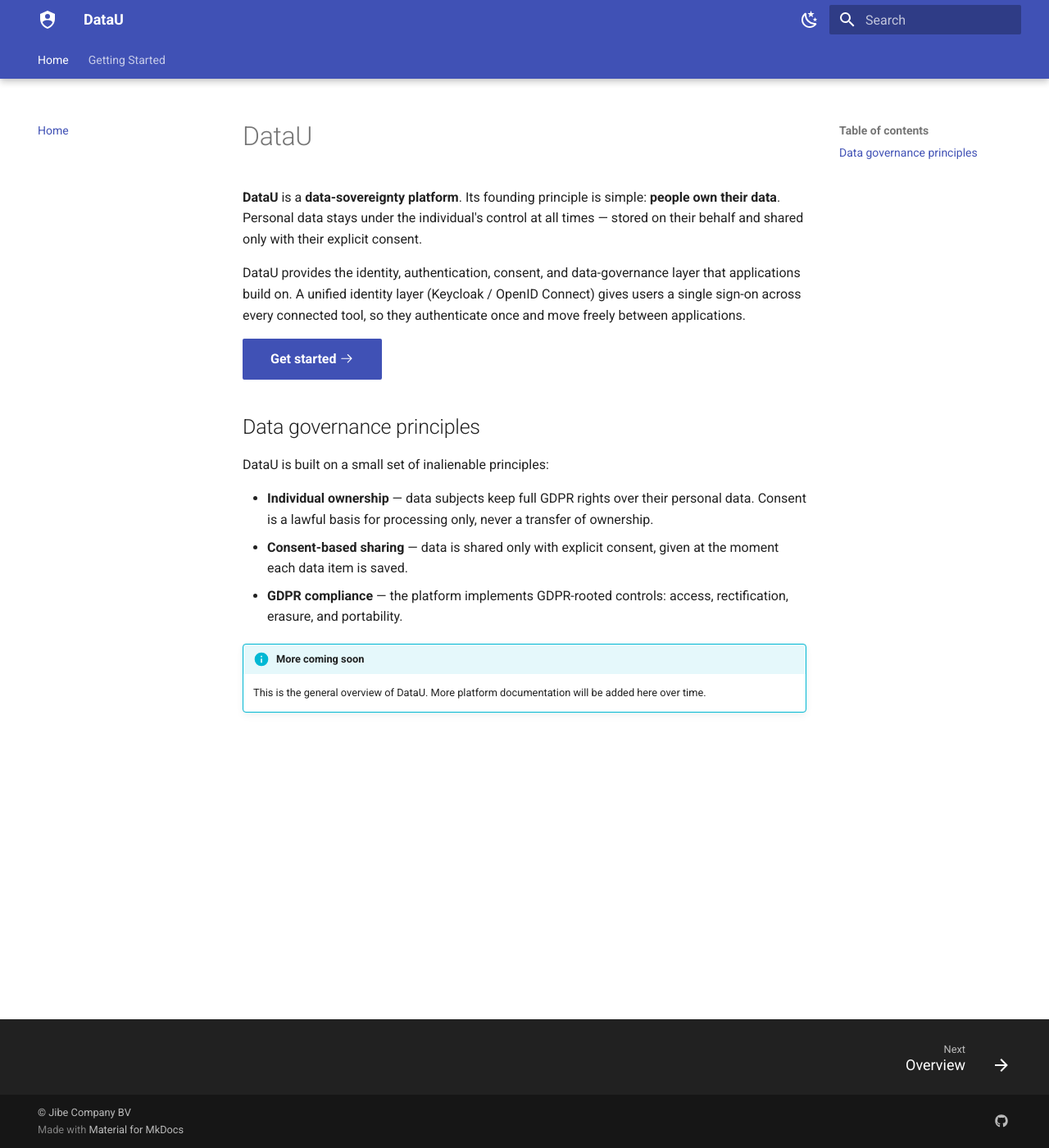
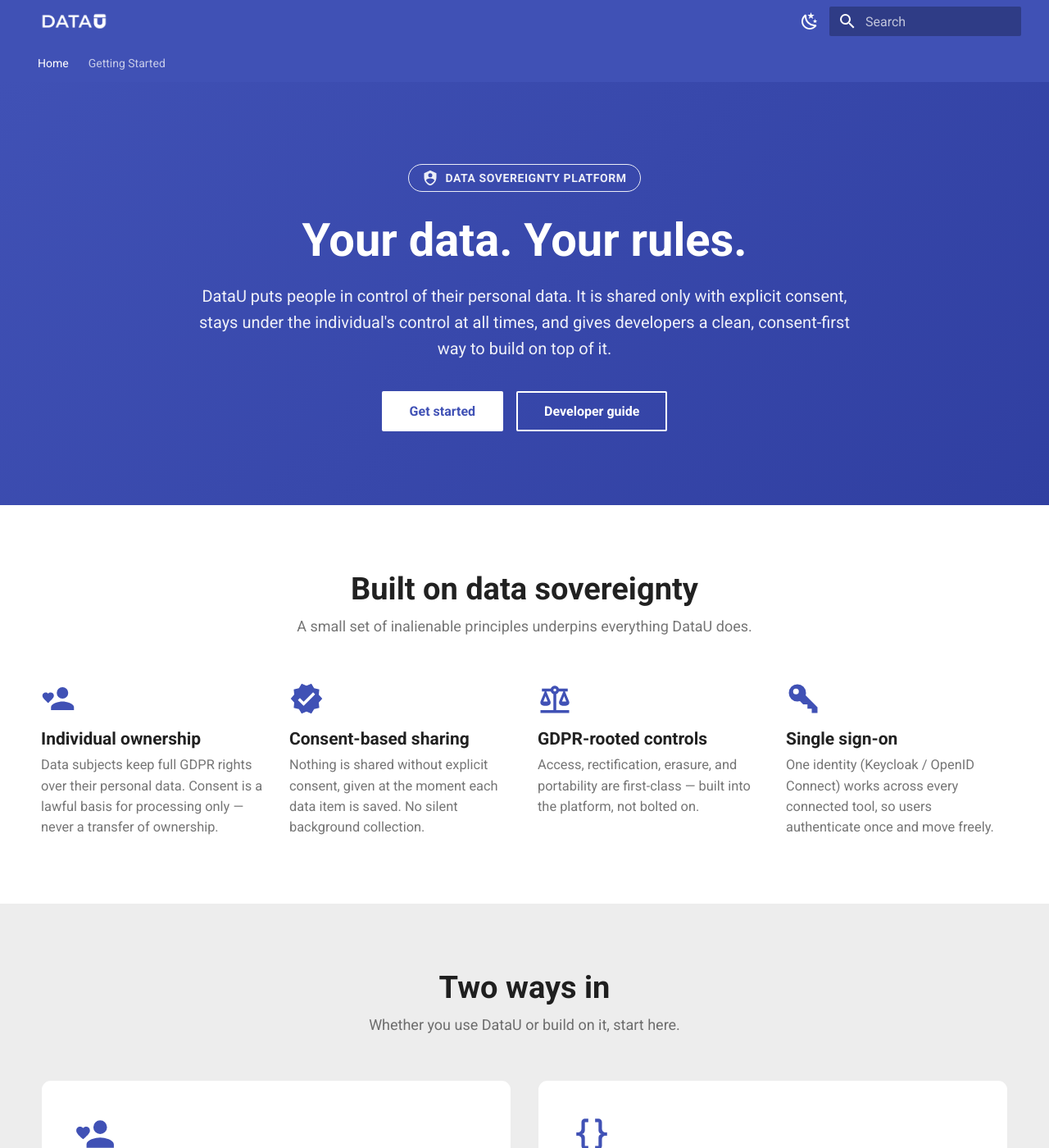
Before and after one commit to jibecompany/datau-docs, an MkDocs documentation site: the page built from docs/index.md, in a window 1280 px wide and 1400 px high. Shown: the whole window at 82% size. Built offline with MkDocs 1.6.1 and Material for MkDocs 9.7.7, drawn with Linux system fonts in a browser that asks for light colours; some of the changed text lies outside the part shown.

Commit message:
Add scrollable landing page and DataU logo
- Custom overrides/home.html: full-bleed hero, principles feature grid,
  two-audience cards, and a closing CTA (Material-style landing)
- docs/stylesheets/extra.css: theme-aware styling for the landing,
  plus header logo treatment
- Add DataU logo (assets/datau-logo.png) as header logo + favicon,
  rendered white on the coloured header; hide the now-redundant
  site-name text
- index.md is now just front matter (template: home.html, hide nav+toc)

Co-Authored-By: Claude Opus 4.8 (1M context) <noreply@anthropic.com>

```diff
--- a/docs/index.md
+++ b/docs/index.md
@@ -1,25 +1,7 @@
-# DataU
-
-**DataU** is a **data-sovereignty platform**. Its founding principle is simple: **people own their
-data**. Personal data stays under the individual's control at all times — stored on their behalf and
-shared only with their explicit consent.
-
-DataU provides the identity, authentication, consent, and data-governance layer that applications
-build on. A unified identity layer (Keycloak / OpenID Connect) gives users a single sign-on across
-every connected tool, so they authenticate once and move freely between applications.
-
-[Get started :octicons-arrow-right-24:](getting-started.md){ .md-button .md-button--primary }
-
-## Data governance principles
-
-DataU is built on a small set of inalienable principles:
-
-- **Individual ownership** — data subjects keep full GDPR rights over their personal data. Consent
-  is a lawful basis for processing only, never a transfer of ownership.
-- **Consent-based sharing** — data is shared only with explicit consent, given at the moment each
-  data item is saved.
-- **GDPR compliance** — the platform implements GDPR-rooted controls: access, rectification,
-  erasure, and portability.
-
-!!! info "More coming soon"
-    This is the general overview of DataU. More platform documentation will be added here over time.
+---
+title: DataU — Your data, your rules
+template: home.html
+hide:
+  - navigation
+  - toc
+---
--- /dev/null
+++ b/docs/stylesheets/extra.css
@@ -0,0 +1,243 @@
+/* ============================================================
+   Header logo
+   ============================================================ */
+
+/* The logo is a dark wordmark; render it white on the coloured header. */
+.md-header__button.md-logo img {
+  filter: brightness(0) invert(1);
+  height: 1.4rem;
+  width: auto;
+}
+
+/* Logo already spells "DataU" — hide the redundant site-name text,
+   but keep the current page title that appears on scroll. */
+.md-header__title .md-header__topic:first-child {
+  display: none;
+}
+
+/* ============================================================
+   DataU landing page (home.html)
+   ============================================================ */
+
+/* Shared centered container, matching Material's content width */
+.dx-grid {
+  max-width: 61rem;
+  margin: 0 auto;
+  padding: 0 1rem;
+}
+
+/* ---- Hero ---------------------------------------------------- */
+.dx-hero,
+.dx-cta {
+  background: linear-gradient(
+    135deg,
+    var(--md-primary-fg-color),
+    var(--md-primary-fg-color--dark)
+  );
+  color: var(--md-primary-bg-color);
+}
+
+.dx-hero {
+  padding: 5rem 0 4.5rem;
+  text-align: center;
+}
+
+.dx-hero__badge {
+  display: inline-flex;
+  align-items: center;
+  gap: 0.4rem;
+  padding: 0.3rem 0.8rem;
+  margin-bottom: 1.4rem;
+  border: 1px solid currentColor;
+  border-radius: 2rem;
+  font-size: 0.7rem;
+  font-weight: 600;
+  letter-spacing: 0.04em;
+  text-transform: uppercase;
+  opacity: 0.9;
+}
+.dx-hero__badge svg {
+  width: 1rem;
+  height: 1rem;
+  fill: currentColor;
+}
+
+.dx-hero h1 {
+  margin: 0 0 1rem;
+  font-size: 2.8rem;
+  font-weight: 800;
+  line-height: 1.12;
+  color: inherit;
+}
+
+.dx-hero p {
+  max-width: 40rem;
+  margin: 0 auto 1.8rem;
+  font-size: 1rem;
+  line-height: 1.6;
+  opacity: 0.92;
+}
+
+.dx-hero__buttons {
+  display: flex;
+  gap: 0.8rem;
+  justify-content: center;
+  flex-wrap: wrap;
+}
+
+/* Buttons on the coloured bands: invert for contrast */
+.dx-hero .md-button,
+.dx-cta .md-button {
+  color: var(--md-primary-bg-color);
+  border-color: var(--md-primary-bg-color);
+}
+.dx-hero .md-button--primary,
+.dx-cta .md-button--primary {
+  background-color: var(--md-primary-bg-color);
+  color: var(--md-primary-fg-color);
+  border-color: var(--md-primary-bg-color);
+}
+.dx-hero .md-button--primary:hover,
+.dx-hero .md-button:hover,
+.dx-cta .md-button--primary:hover,
+.dx-cta .md-button:hover {
+  background-color: transparent;
+  color: var(--md-primary-bg-color);
+  border-color: var(--md-primary-bg-color);
+}
+
+/* ---- Bands --------------------------------------------------- */
+.dx-band {
+  padding: 4rem 0;
+}
+.dx-band--alt {
+  background-color: var(--md-default-fg-color--lightest);
+}
+
+.dx-band__title {
+  margin: 0;
+  text-align: center;
+  font-size: 1.9rem;
+  font-weight: 700;
+}
+.dx-band__lead {
+  max-width: 36rem;
+  margin: 0.5rem auto 2.6rem;
+  text-align: center;
+  font-size: 0.9rem;
+  line-height: 1.6;
+  color: var(--md-default-fg-color--light);
+}
+
+/* ---- Feature grid ------------------------------------------- */
+.dx-features {
+  display: grid;
+  grid-template-columns: repeat(auto-fit, minmax(220px, 1fr));
+  gap: 1.6rem;
+}
+.dx-feature__icon svg {
+  width: 2.1rem;
+  height: 2.1rem;
+  fill: var(--md-primary-fg-color);
+}
+.dx-feature h3 {
+  margin: 0.7rem 0 0.35rem;
+  font-size: 1.05rem;
+  font-weight: 700;
+}
+.dx-feature p {
+  margin: 0;
+  font-size: 0.82rem;
+  line-height: 1.55;
+  color: var(--md-default-fg-color--light);
+}
+
+/* ---- Audience cards ----------------------------------------- */
+.dx-cards {
+  display: grid;
+  grid-template-columns: repeat(auto-fit, minmax(280px, 1fr));
+  gap: 1.6rem;
+}
+.dx-card {
+  display: block;
+  padding: 2rem;
+  border: 1px solid var(--md-default-fg-color--lightest);
+  border-radius: 0.6rem;
+  background-color: var(--md-default-bg-color);
+  color: inherit !important;
+  text-decoration: none !important;
+  transition: transform 0.15s ease, box-shadow 0.15s ease, border-color 0.15s ease;
+}
+.dx-card:hover {
+  transform: translateY(-4px);
+  border-color: var(--md-accent-fg-color);
+  box-shadow: 0 0.6rem 1.6rem rgba(0, 0, 0, 0.12);
+}
+.dx-card__icon svg {
+  width: 2.5rem;
+  height: 2.5rem;
+  fill: var(--md-primary-fg-color);
+}
+.dx-card h3 {
+  margin: 0.8rem 0 0.5rem;
+  font-size: 1.25rem;
+  font-weight: 700;
+}
+.dx-card h3 span {
+  display: block;
+  font-size: 0.68rem;
+  font-weight: 600;
+  letter-spacing: 0.08em;
+  text-transform: uppercase;
+  color: var(--md-default-fg-color--light);
+}
+.dx-card p {
+  margin: 0 0 1rem;
+  font-size: 0.85rem;
+  line-height: 1.55;
+  color: var(--md-default-fg-color--light);
+}
+.dx-card__cta {
+  display: inline-flex;
+  align-items: center;
+  gap: 0.3rem;
+  font-weight: 600;
+  color: var(--md-primary-fg-color);
+}
+.dx-card__cta svg {
+  width: 0.95rem;
+  height: 0.95rem;
+  fill: currentColor;
+}
+
+/* ---- Final CTA ---------------------------------------------- */
+.dx-cta {
+  padding: 3.2rem 0;
+}
+.dx-cta__grid {
+  display: flex;
+  align-items: center;
+  justify-content: space-between;
+  gap: 1.5rem;
+  flex-wrap: wrap;
+}
+.dx-cta h2 {
+  margin: 0 0 0.3rem;
+  color: inherit;
+  font-size: 1.6rem;
+}
+.dx-cta p {
+  margin: 0;
+  opacity: 0.9;
+}
+
+/* ---- Responsive --------------------------------------------- */
+@media screen and (max-width: 44.9375em) {
+  .dx-hero h1 {
+    font-size: 2.1rem;
+  }
+  .dx-cta__grid {
+    justify-content: center;
+    text-align: center;
+  }
+}
--- a/mkdocs.yml
+++ b/mkdocs.yml
@@ -5,8 +5,9 @@ site_author: Jibe Company
 
 theme:
   name: material
-  icon:
-    logo: material/shield-account
+  custom_dir: overrides
+  logo: assets/datau-logo.png
+  favicon: assets/datau-logo.png
   features:
     - navigation.tabs
     - navigation.tabs.sticky
@@ -54,6 +55,9 @@ markdown_extensions:
 plugins:
   - search
 
+extra_css:
+  - stylesheets/extra.css
+
 nav:
   - Home: index.md
   - Getting Started:
--- /dev/null
+++ b/overrides/home.html
@@ -0,0 +1,114 @@
+{% extends "main.html" %}
+
+<!--
+  Custom scrollable landing page for DataU.
+  The hero and feature sections live here (not in index.md) so they can be
+  full-bleed, like the Material for MkDocs home page. Edit the copy below to
+  change the landing content; visual styling lives in docs/stylesheets/extra.css.
+-->
+
+{% block tabs %}
+  {{ super() }}
+
+  <!-- Hero -->
+  <section class="dx-hero">
+    <div class="dx-grid dx-hero__grid">
+      <div class="dx-hero__content">
+        <div class="dx-hero__badge">{% include ".icons/material/shield-account.svg" %} Data sovereignty platform</div>
+        <h1>Your data. Your rules.</h1>
+        <p>
+          DataU puts people in control of their personal data. It is shared only
+          with explicit consent, stays under the individual's control at all times,
+          and gives developers a clean, consent-first way to build on top of it.
+        </p>
+        <div class="dx-hero__buttons md-typeset">
+          <a href="{{ 'getting-started/' | url }}" class="md-button md-button--primary">Get started</a>
+          <a href="{{ 'developers/' | url }}" class="md-button">Developer guide</a>
+        </div>
+      </div>
+    </div>
+  </section>
+
+  <!-- Principles -->
+  <section class="dx-band">
+    <div class="dx-grid">
+      <h2 class="dx-band__title">Built on data sovereignty</h2>
+      <p class="dx-band__lead">A small set of inalienable principles underpins everything DataU does.</p>
+      <div class="dx-features">
+        <div class="dx-feature">
+          <div class="dx-feature__icon">{% include ".icons/material/account-heart.svg" %}</div>
+          <h3>Individual ownership</h3>
+          <p>Data subjects keep full GDPR rights over their personal data. Consent is a lawful basis for processing only — never a transfer of ownership.</p>
+        </div>
+        <div class="dx-feature">
+          <div class="dx-feature__icon">{% include ".icons/material/check-decagram.svg" %}</div>
+          <h3>Consent-based sharing</h3>
+          <p>Nothing is shared without explicit consent, given at the moment each data item is saved. No silent background collection.</p>
+        </div>
+        <div class="dx-feature">
+          <div class="dx-feature__icon">{% include ".icons/material/scale-balance.svg" %}</div>
+          <h3>GDPR-rooted controls</h3>
+          <p>Access, rectification, erasure, and portability are first-class — built into the platform, not bolted on.</p>
+        </div>
+        <div class="dx-feature">
+          <div class="dx-feature__icon">{% include ".icons/material/key-variant.svg" %}</div>
+          <h3>Single sign-on</h3>
+          <p>One identity (Keycloak / OpenID Connect) works across every connected tool, so users authenticate once and move freely.</p>
+        </div>
+      </div>
+    </div>
+  </section>
+
+  <!-- Two audiences -->
+  <section class="dx-band dx-band--alt">
+    <div class="dx-grid">
+      <h2 class="dx-band__title">Two ways in</h2>
+      <p class="dx-band__lead">Whether you use DataU or build on it, start here.</p>
+      <div class="dx-cards">
+        <a class="dx-card" href="{{ 'data-subjects/dashboardu/' | url }}">
+          <div class="dx-card__icon">{% include ".icons/material/account-heart.svg" %}</div>
+          <h3>User Guide <span>Data Subject</span></h3>
+          <p>Use <strong>DashboardU</strong> to sign in, see who you've shared data with, and manage consent.</p>
+          <span class="dx-card__cta">DashboardU User Guide {% include ".icons/material/arrow-right.svg" %}</span>
+        </a>
+        <a class="dx-card" href="{{ 'developers/' | url }}">
+          <div class="dx-card__icon">{% include ".icons/material/code-braces.svg" %}</div>
+          <h3>Developer Guide <span>Data Processor</span></h3>
+          <p>Integrate the <strong>ProxyU client</strong>, correlate with data subjects, and request data with consent.</p>
+          <span class="dx-card__cta">ProxyU Client Guide {% include ".icons/material/arrow-right.svg" %}</span>
+        </a>
+      </div>
+    </div>
+  </section>
+
+  <!-- Final CTA -->
+  <section class="dx-band dx-cta">
+    <div class="dx-grid dx-cta__grid md-typeset">
+      <div>
+        <h2>Ready to dive in?</h2>
+        <p>Head to the guides and pick the path that fits you.</p>
+      </div>
+      <a href="{{ 'getting-started/' | url }}" class="md-button md-button--primary">Get started</a>
+    </div>
+  </section>
+{% endblock %}
+
+{% block content %}{% endblock %}
+
+<!-- Landing footer: copyright + social only, no prev/next nav -->
+{% block footer %}
+  <footer class="md-footer">
+    <div class="md-footer-meta md-typeset">
+      <div class="md-footer-meta__inner md-grid">
+        <div class="md-copyright">
+          {% if config.copyright %}
+            <div class="md-copyright__highlight">{{ config.copyright }}</div>
+          {% endif %}
+        </div>
+        {% if config.extra.social %}
+          {% include "partials/social.html" %}
+        {% endif %}
+      </div>
+    </div>
+  </footer>
+{% endblock %}
```
Also changed, not shown: docs/assets/datau-logo.png (added).
